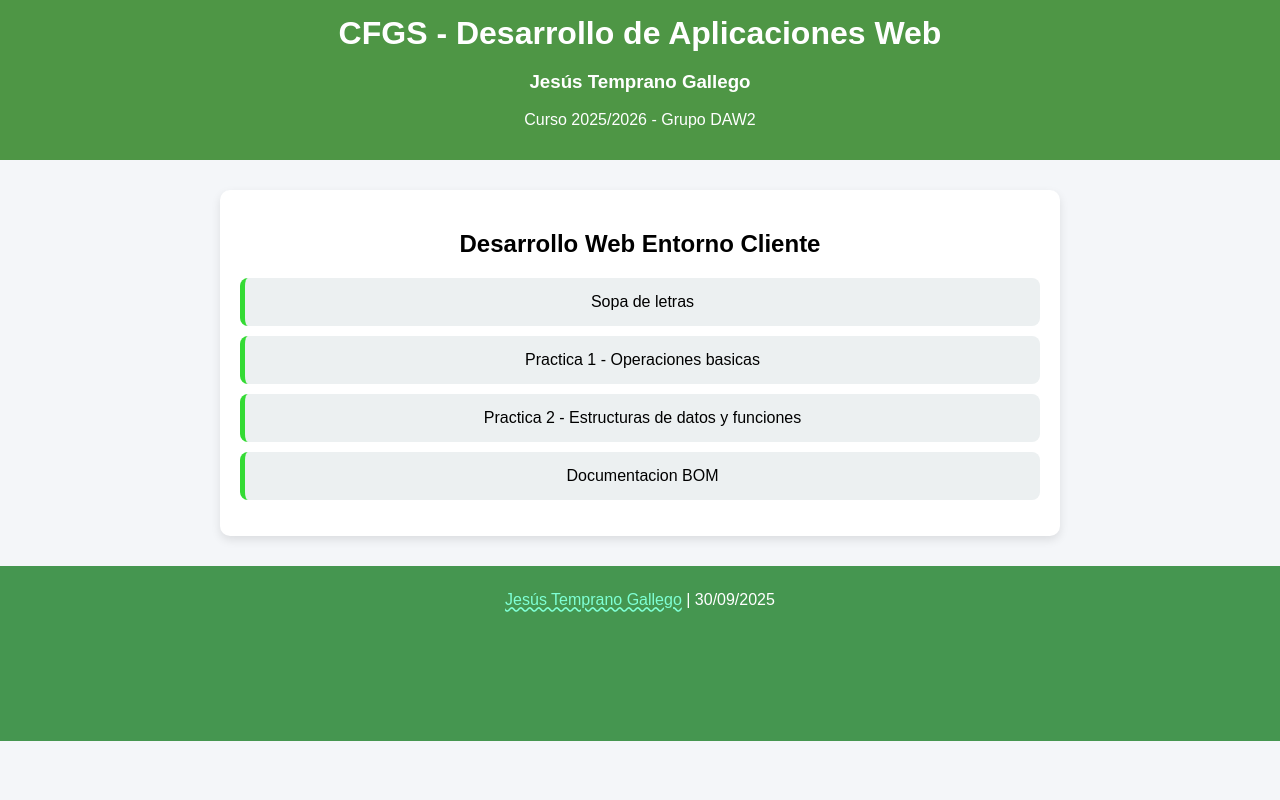
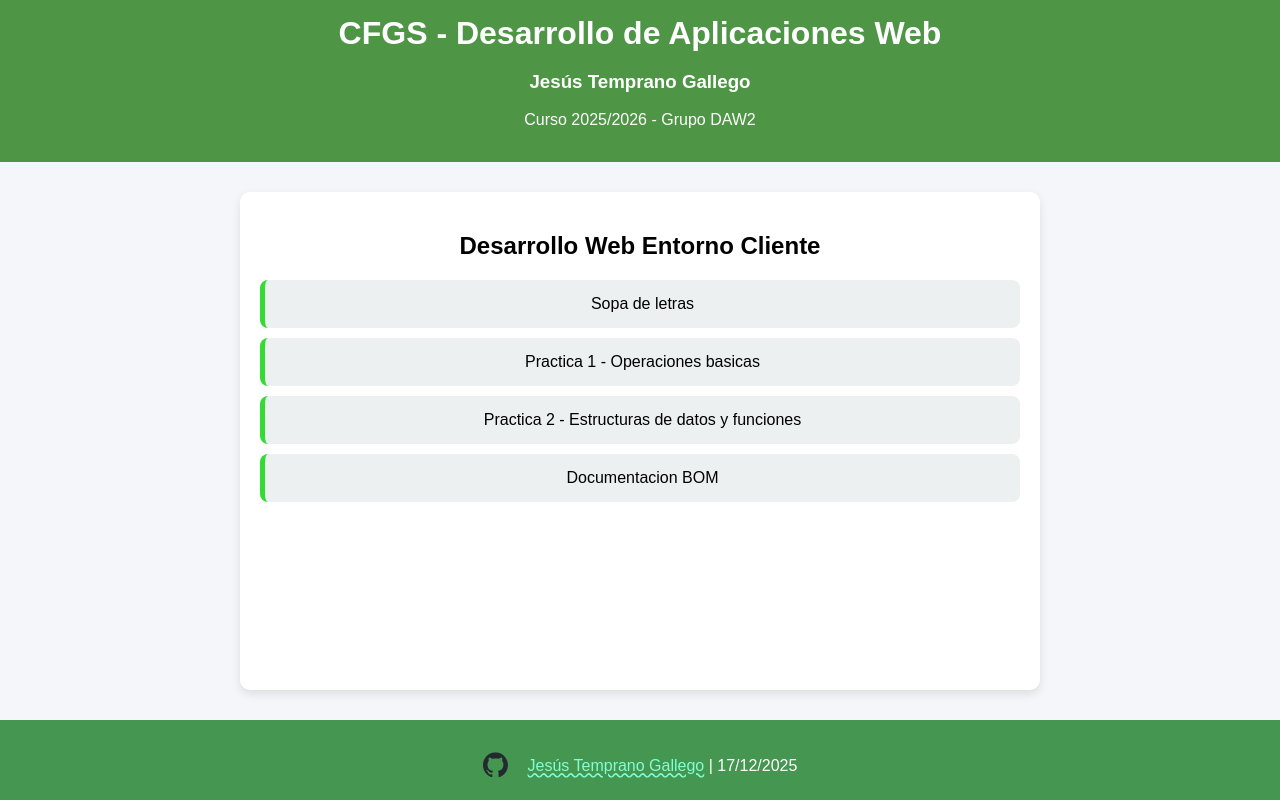
Before and after one commit to yatusabebeibe/JTGDWECProyectoDWEC, a plain HTML site: page index.html in a window 1280 px wide. Drawn offline with Linux system fonts and the light colour scheme.

Commit message:
feat: añadir repositorio al footer segun indicacion

```diff
--- a/index.html
+++ b/index.html
@@ -4,6 +4,7 @@
     <meta charset="UTF-8">
     <title>Jesús Temprano Gallego</title>
     <style>
+        * {box-sizing: border-box;}
         body {
             font-family: Arial, sans-serif;
             background: #f4f6f9;
@@ -15,6 +16,7 @@
             color: white;
             padding: 15px;
             text-align: center;
+            height: var(--altoHeader);
         }
         h1 {
             margin: 0;
@@ -60,8 +62,17 @@
             text-decoration: none;
             color: inherit;
         }
+        :root {
+            --altoHeader: 162px;
+            --altoFooter: 80px;
+        }
         footer {
-            padding-top: 25px;
+            padding-top: 15px;
+            margin: auto;
+            background-color: #459650;
+            text-align: center;
+            height: var(--altoFooter);
+            color: white;
 
             a {
                 text-decoration: aquamarine wavy underline;
@@ -73,6 +84,19 @@
                 mix-blend-mode: multiply;
                 text-decoration: none;
             }
+            p {line-height: 30px; display: inline-block;}
+            span {margin-right: 15px;}
+            img {
+                display: inline-block;
+                height: 25px;
+                translate: 0 25%;
+                transition: all .3s ease-in-out;
+            }
+            span img:hover {transform: scale(1.15);}
+            span > a {text-decoration: none;}
+        }
+        main {
+            min-height: calc(100vh - var(--altoHeader) - var(--altoFooter) - 60px);
         }
     </style>
 </head>
@@ -94,7 +118,12 @@
         </ul>
     </main>
     <!-- 😼 -->
-    <footer><a href="../../" target="_self">Jesús Temprano Gallego</a> | 30/09/2025</footer>
+    <footer>
+        <span><a href="https://github.com/yatusabebeibe/JTGDWECProyectoDWEC/" target="_blank">
+            <img src="./webroot/images/github.svg">
+        </a></span>
+        <p><a href="../../" target="_self">Jesús Temprano Gallego</a> | 17/12/2025</p>
+    </footer>
     <!-- 😼 -->
     <!-- muxixima glasia alvelto pol el marivilliosiximo achetemeele que te paxo chatgepete -->
 </body>
```
Also changed, not shown: webroot/images/github.svg (added).
